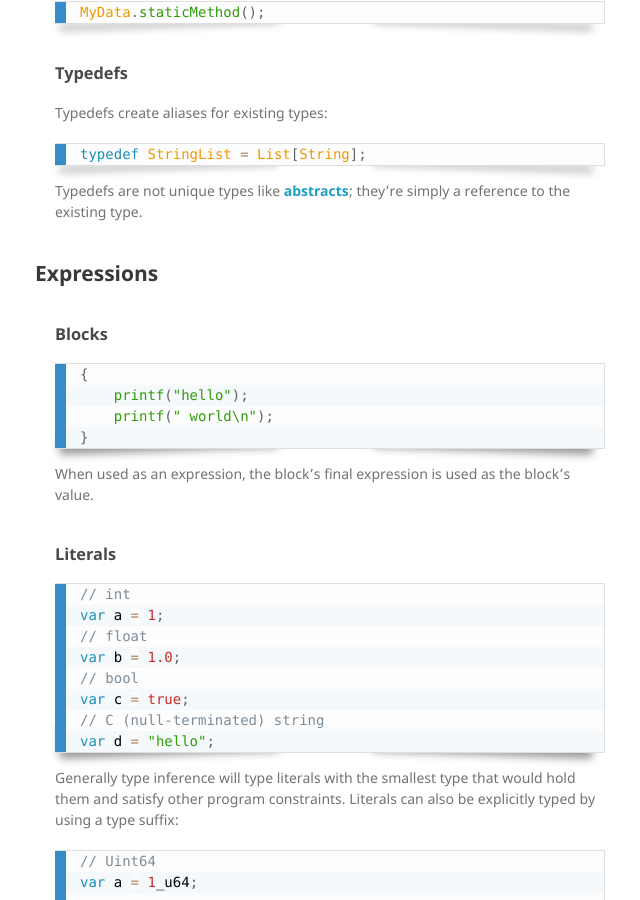
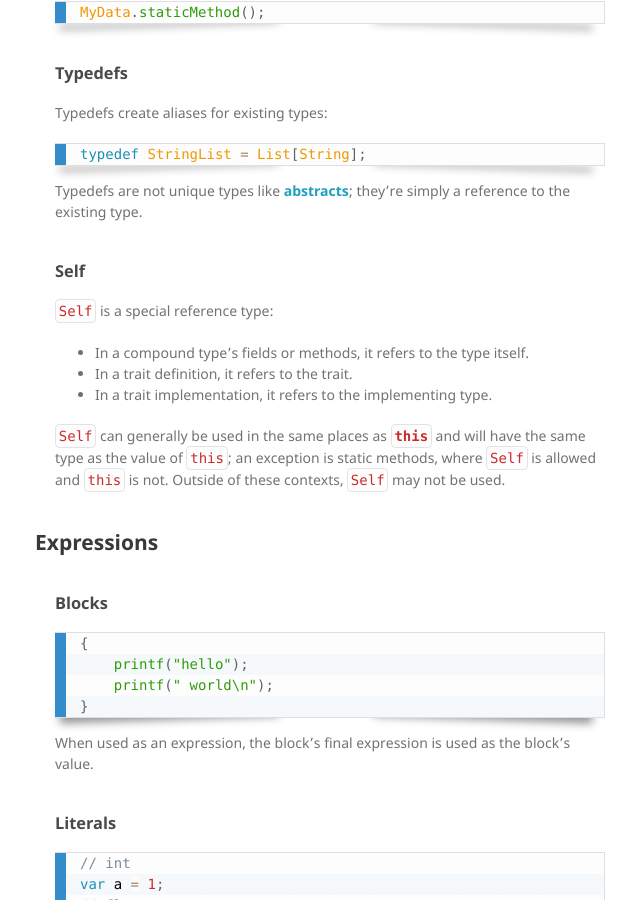
Before and after one commit to kitlang/kitlang.github.io, a Jekyll site: the page built from examples.md, in a window 1280 px wide and 900 px high, scrolled down 5884 px. Shown: the whole window, without its empty margins (515-1155 px from the left). Built offline with Jekyll 4.4.1, drawn with Linux system fonts in a browser that asks for light colours; nearby versions of some CDN libraries; our own code applies the rules of GitHub Pages for plain Markdown files.

Commit message:
Self type

```diff
--- a/examples.md
+++ b/examples.md
@@ -283,6 +283,16 @@ typedef StringList = List[String];
 ~~~
 
 Typedefs are not unique types like [abstracts](#abstracts); they're simply a reference to the existing type.
+
+### Self
+
+`Self` is a special reference type:
+
+- In a compound type's fields or methods, it refers to the type itself.
+- In a trait definition, it refers to the trait.
+- In a trait implementation, it refers to the implementing type.
+
+`Self` can generally be used in the same places as [`this`](#this) and will have the same type as the value of `this`; an exception is static methods, where `Self` is allowed and `this` is not. Outside of these contexts, `Self` may not be used.
 
 
 Expressions
```
